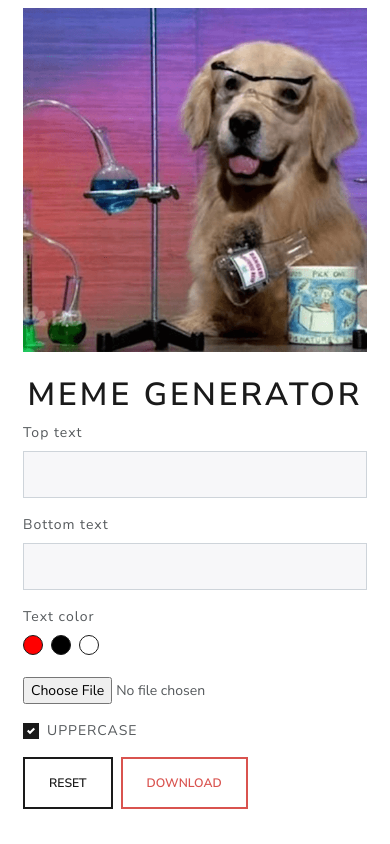
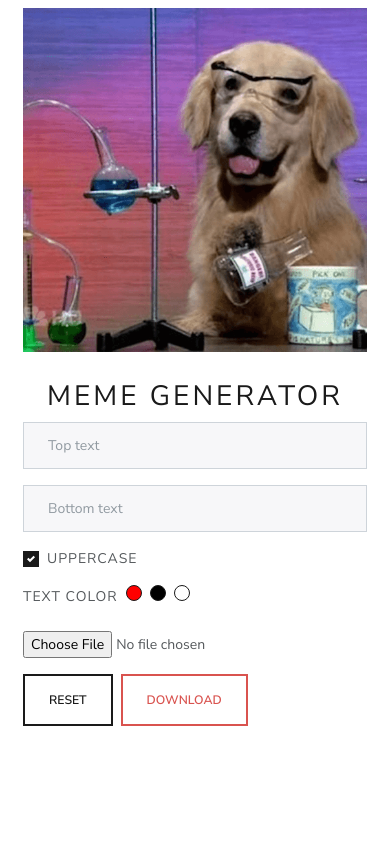
Before and after one commit to renangabriel27/meme-generator, a Vue app: page / in a window 390 px wide. Built offline with nearby package versions, Linux system fonts and the light colour scheme.

Commit message:
15. Fix layout mobile

```diff
--- a/src/components/MemeGenerator.vue
+++ b/src/components/MemeGenerator.vue
@@ -18,22 +18,43 @@
     </div>
 
     <div class="col-md-6">
-      <h1 class="text-center">{{ title }}</h1>
+      <h1 class="text-center">
+        <small>{{ title }}</small>
+      </h1>
 
       <div class="form-group">
-        <label>Top text</label>
-        <input type="text" class="form-control" v-model="text.top">
+        <input
+          type="text"
+          placeholder="Top text"
+          class="form-control"
+          v-model="text.top"
+        >
       </div>
 
       <div class="form-group">
-        <label>Bottom text</label>
-        <input type="text" class="form-control" v-model="text.bottom">
+        <input
+          type="text"
+          placeholder="Bottom text"
+          class="form-control"
+          v-model="text.bottom"
+        >
       </div>
 
       <div class="form-group">
-        <label>Text color</label><br>
+        <div class="custom-control custom-checkbox" @click="toggleTextUppercase()">
+          <input
+            type="checkbox"
+            class="custom-control-input"
+            :checked="text.uppercase"
+          >
+          <label class="custom-control-label">UPPERCASE</label>
+        </div>
+      </div>
+
+      <div class="form-group">
+        <label>TEXT COLOR</label>
         <span v-for="(color, index) in colors" :key="index">
-          <span class="mr-2 border border-primary"
+          <span class="ml-2 border border-primary"
                 :style="colorStyle(color)"
                 @click="updateTextColor(color)"></span>
         </span>
@@ -46,13 +67,6 @@
           type="file"
           @change="previewImage($event)"
         >
-      </div>
-
-      <div class="form-group">
-        <div class="custom-control custom-checkbox" @click="toggleTextUppercase()">
-          <input type="checkbox" class="custom-control-input" :checked="text.uppercase">
-          <label class="custom-control-label">UPPERCASE</label>
-        </div>
       </div>
 
       <button class="btn btn-outline-primary" @click="resetInputs()">
@@ -101,8 +115,8 @@ export default {
   methods: {
     colorStyle(color) {
       return {
-        width: '20px',
-        height: '20px',
+        width: '16px',
+        height: '16px',
         borderRadius: '50%',
         display: 'inline-block',
         background: color,
```
